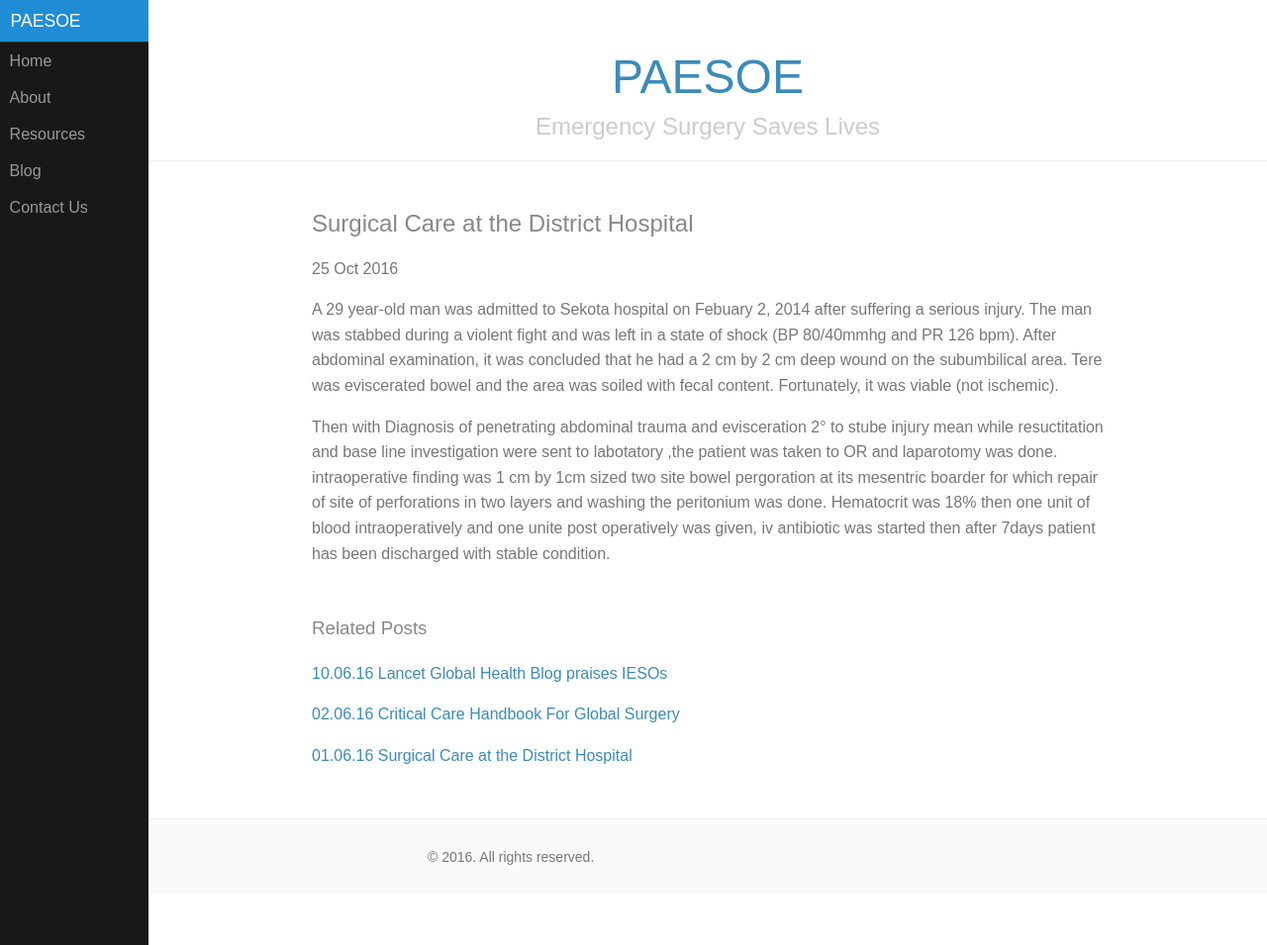
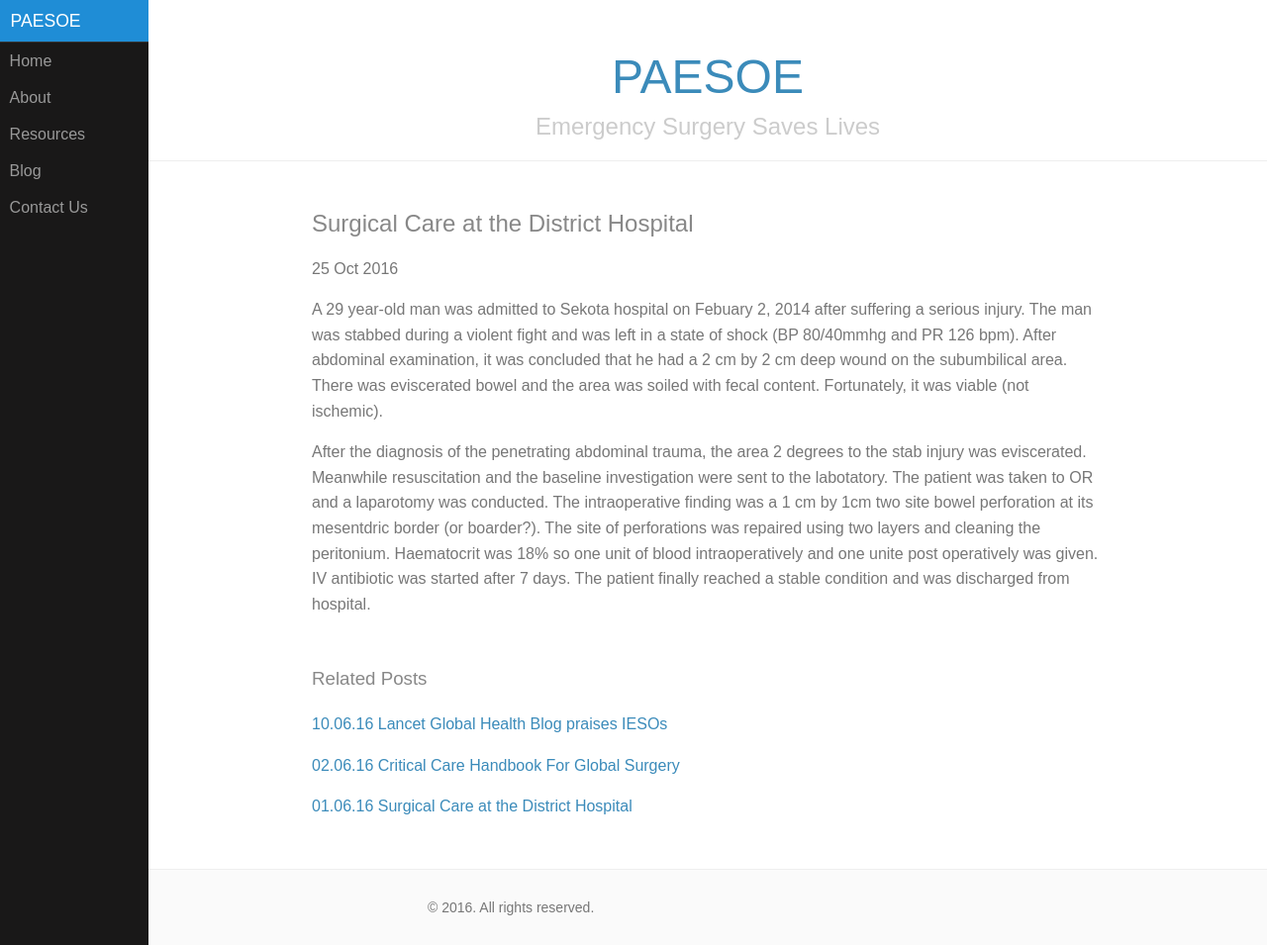
Before and after one commit to vvcb/paesoe-test, a Jekyll site: the page built from _posts/2016-10-25-surgical-stories-from-ethiopia.md, in a window 1280 px wide and 955 px high. Shown: the whole window at 99% size. Built offline with Jekyll 4.4.1, drawn with Linux system fonts in a browser that asks for light colours; comment, search, counter and statistics services are not loaded.

Commit message:
Second half of post edited

```diff
--- a/_posts/2016-10-25-surgical-stories-from-ethiopia.md
+++ b/_posts/2016-10-25-surgical-stories-from-ethiopia.md
@@ -5,6 +5,6 @@
 comments: true
 ---
 
-A 29 year-old man was admitted to Sekota hospital on Febuary 2, 2014 after suffering a serious injury. The man was stabbed during a violent fight and was left in a state of shock (BP 80/40mmhg and PR 126 bpm). After abdominal examination, it was concluded that he had a 2 cm by 2 cm deep wound on the subumbilical area. Tere was eviscerated bowel and the area was soiled with fecal content. Fortunately, it was viable (not ischemic).
+A 29 year-old man was admitted to Sekota hospital on Febuary 2, 2014 after suffering a serious injury. The man was stabbed during a violent fight and was left in a state of shock (BP 80/40mmhg and PR 126 bpm). After abdominal examination, it was concluded that he had a 2 cm by 2 cm deep wound on the subumbilical area. There was eviscerated bowel and the area was soiled with fecal content. Fortunately, it was viable (not ischemic).
 
-Then with Diagnosis of penetrating abdominal trauma and evisceration 2° to stube injury mean while resuctitation and base line investigation were sent to labotatory ,the patient was taken to OR and laparotomy was done. intraoperative  finding was 1 cm by 1cm  sized two site bowel pergoration at its mesentric boarder for which repair of site of perforations in two layers and washing the peritonium was done. Hematocrit was 18% then one unit of blood intraoperatively and one unite post operatively was given, iv antibiotic was started then after 7days patient has been discharged with stable condition.
+After the diagnosis of the penetrating abdominal trauma, the area 2 degrees to the stab injury was eviscerated.  Meanwhile resuscitation and the baseline investigation were sent to the labotatory. The patient was taken to OR and a laparotomy was conducted. The intraoperative finding was a 1 cm by 1cm two site bowel perforation at its mesentdric border (or boarder?). The site of perforations was repaired using two layers and cleaning the peritonium. Haematocrit was 18% so one unit of blood intraoperatively and one unite post operatively was given. IV antibiotic was started after 7 days. The patient finally reached a stable condition and was discharged from hospital.
```
